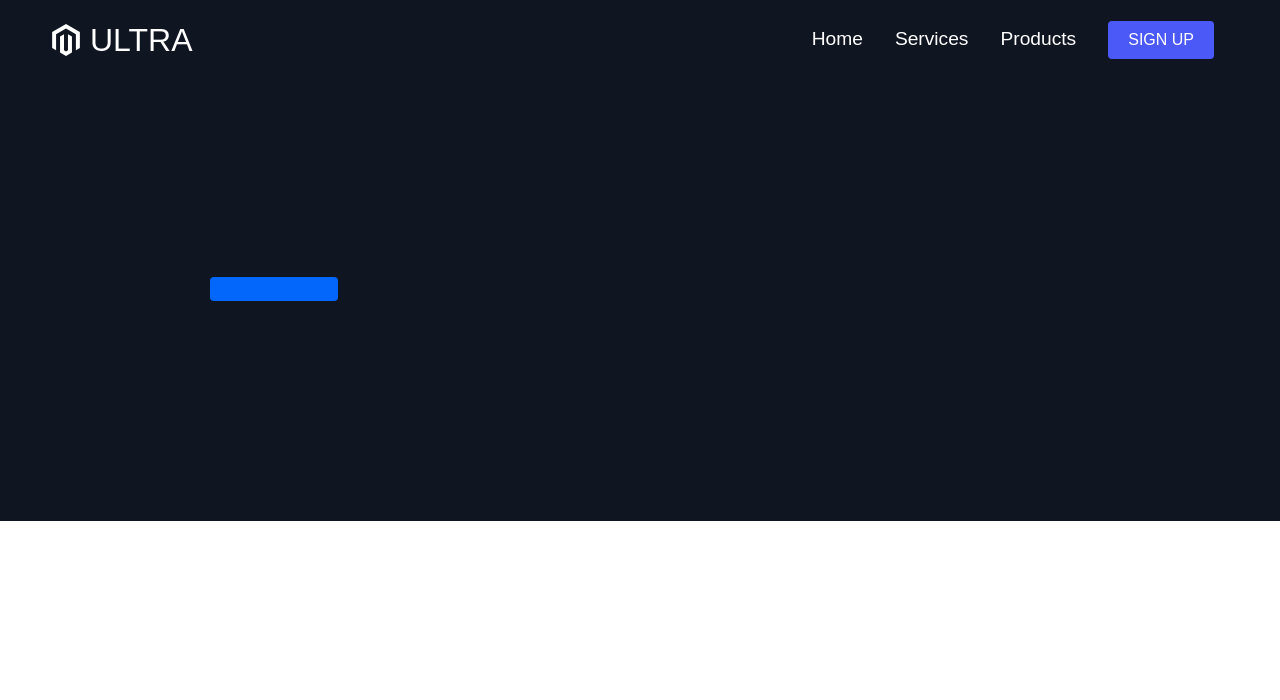
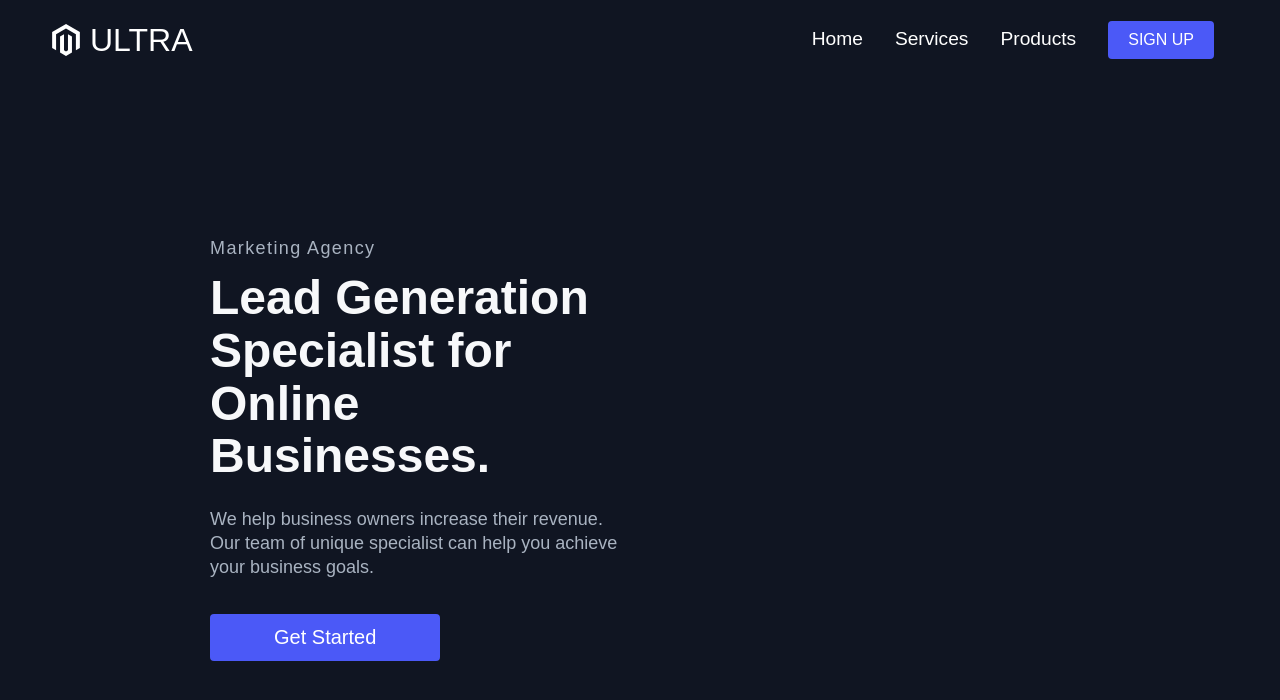
Before and after one commit to Quackenstien/styled-components, a React (Create React App) app: page / in a window 1280 px wide. Shown: the top 700 px of the page. Built offline with nearby package versions, Linux system fonts and the light colour scheme.

Commit message:
style: add info to data file to build home page

```diff
--- a/src/components/InfoSection/InfoSection.elements.js
+++ b/src/components/InfoSection/InfoSection.elements.js
@@ -51,7 +51,7 @@ export const TopLine = styled.div`
 export const Heading = styled.h1`
   margin-bottom: 24px;
   font-size: 48px;
-  line-height: 1.1%;
+  line-height: 1.1;
   color: ${({ lightText }) => (lightText ? "#f7f8fa" : "#1c2237")};
 `;
 
--- a/src/pages/HomePage/Data.js
+++ b/src/pages/HomePage/Data.js
@@ -1,3 +1,14 @@
 export const homeObjOne = {
   lightBg: false,
+
+  imgStart: "",
+  lightTopLine: true,
+  lightTextDesc: true,
+  lightText: true,
+  buttonLabel: "Get Started",
+  description:
+    "We help business owners increase their revenue. Our team of unique specialist can help you achieve your business goals.",
+  headline: "Lead Generation Specialist for Online Businesses.",
+  topLine: "Marketing Agency",
+  primary: true,
 };
```
